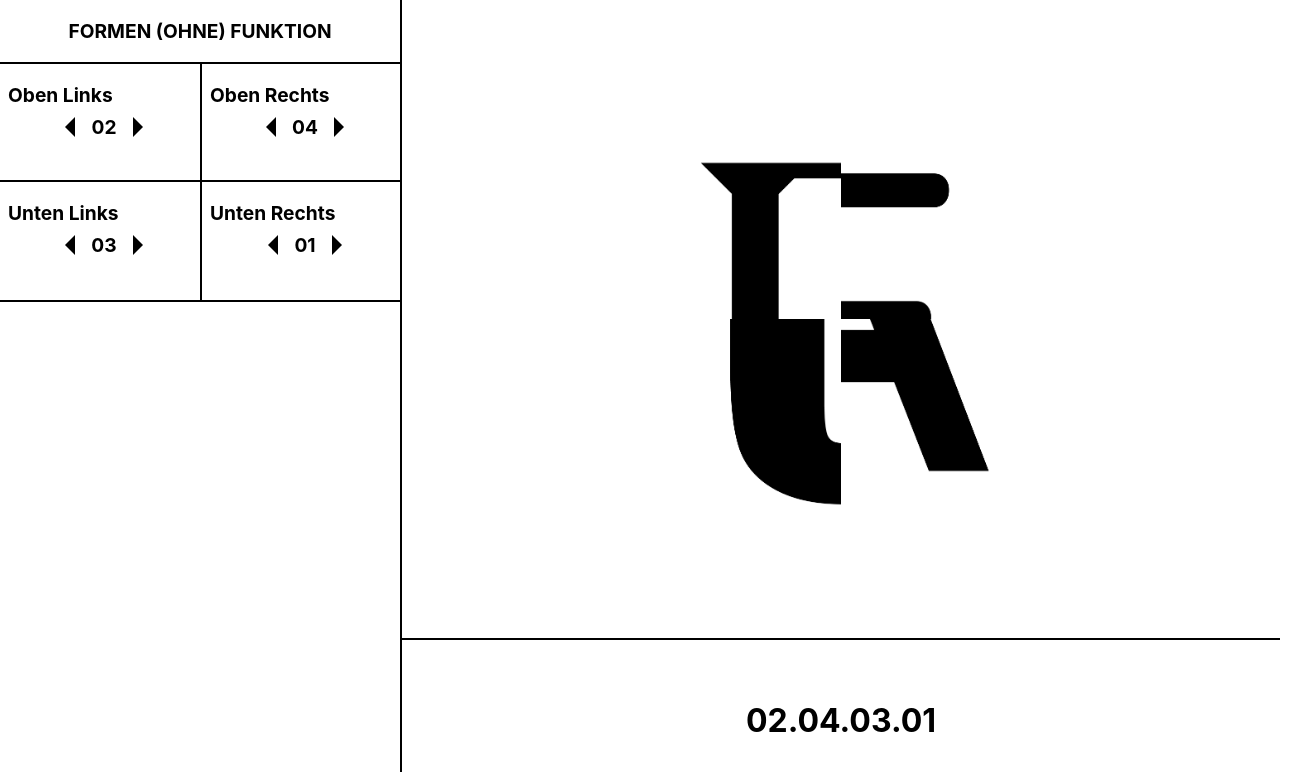
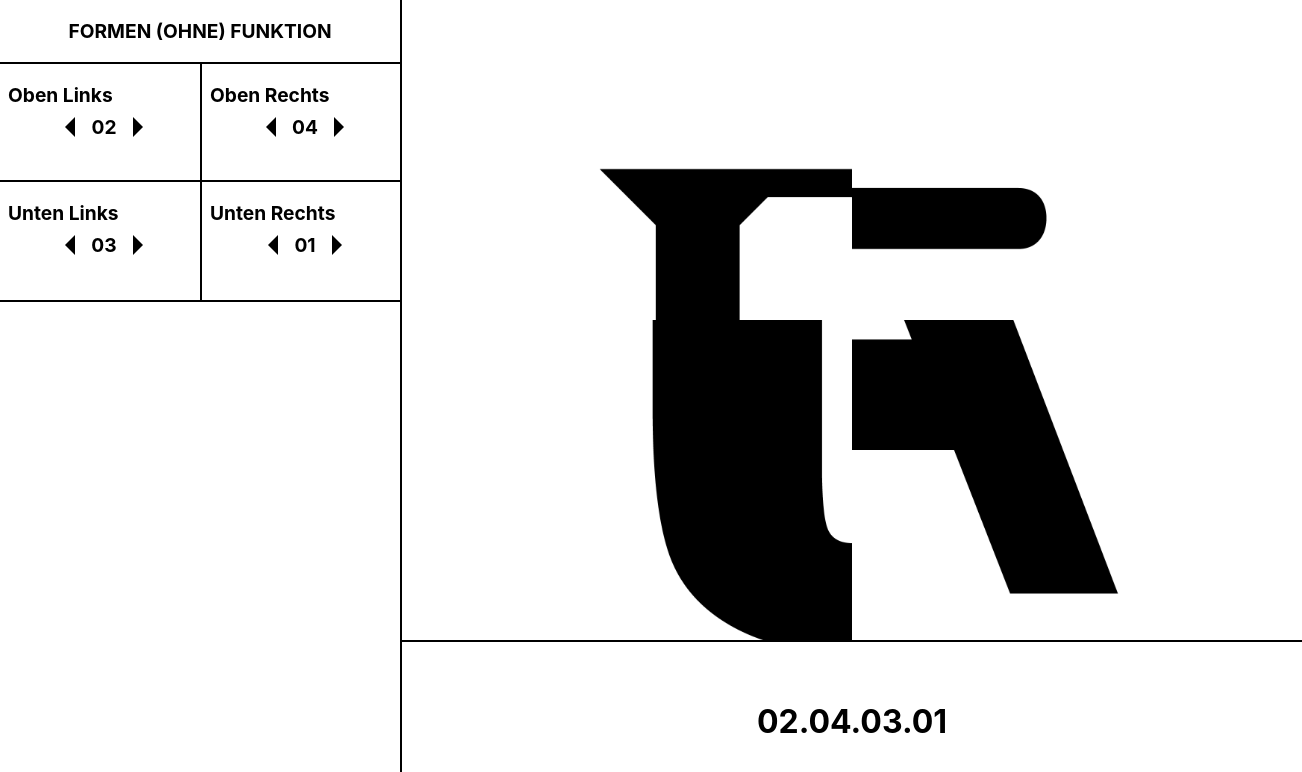
Before and after one commit to jandriescher/formen-ohne-funktion, a React (Create React App) app: page / in a window 1280 px wide. Shown: the top 772 px of the page, 1302 px wide, since content can reach past the window. Built offline with nearby package versions, Linux system fonts and the light colour scheme.

Commit message:
adapt tile size

```diff
--- a/src/components/ContentPlane/ImagePlane/ImageGrid/index.js
+++ b/src/components/ContentPlane/ImagePlane/ImageGrid/index.js
@@ -2,12 +2,8 @@ import styled from 'styled-components'
 
 const ImageGridContainer = styled.div`
   display: grid;
-  min-height: 300px;
-  min-width: 300px;
-  max-height: 500px;
-  max-width: 500px;
-  height: 100%;
-  width: 100%;
+  width: 900px;
+  height: 900px;
   overflow: auto;
   grid-template-columns: [first] 50% [line2] 50% [end];
   grid-template-rows: [row1-start] 50% [row2-start] 50% [last-line];
```
